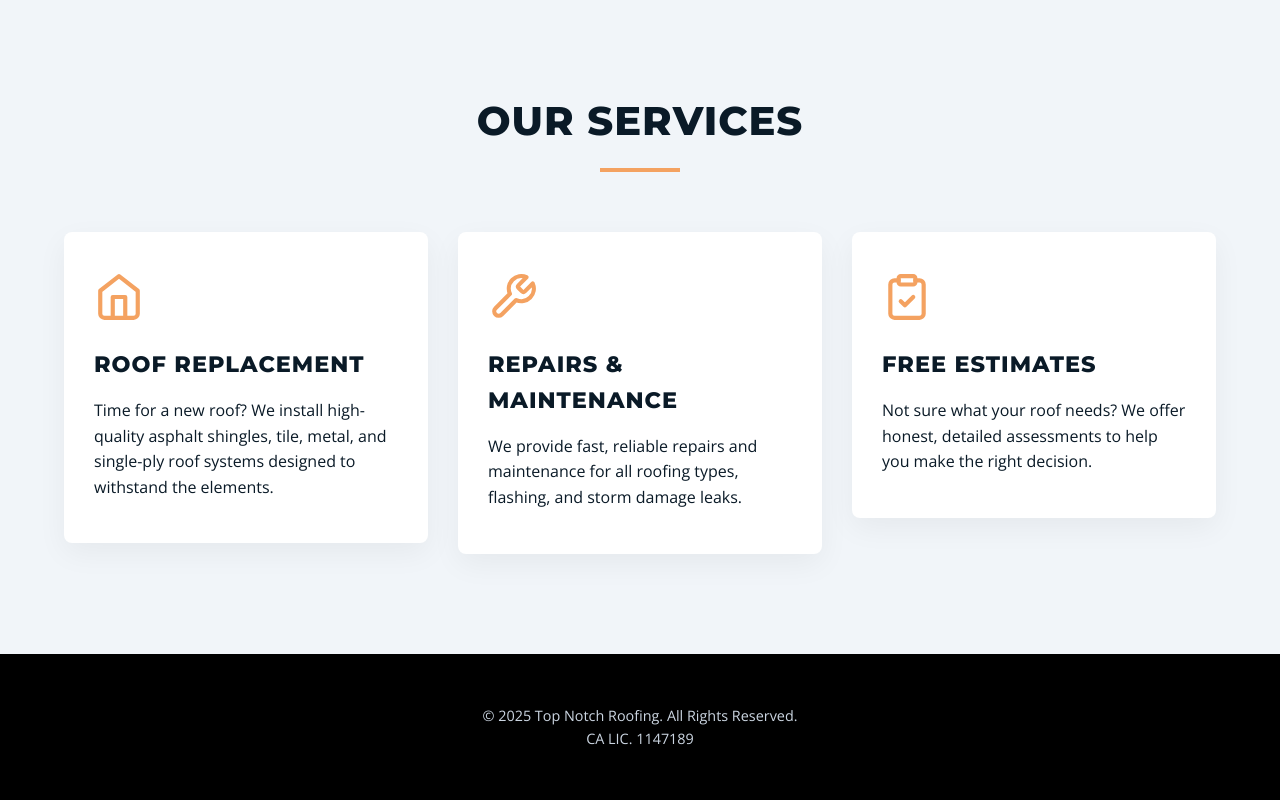
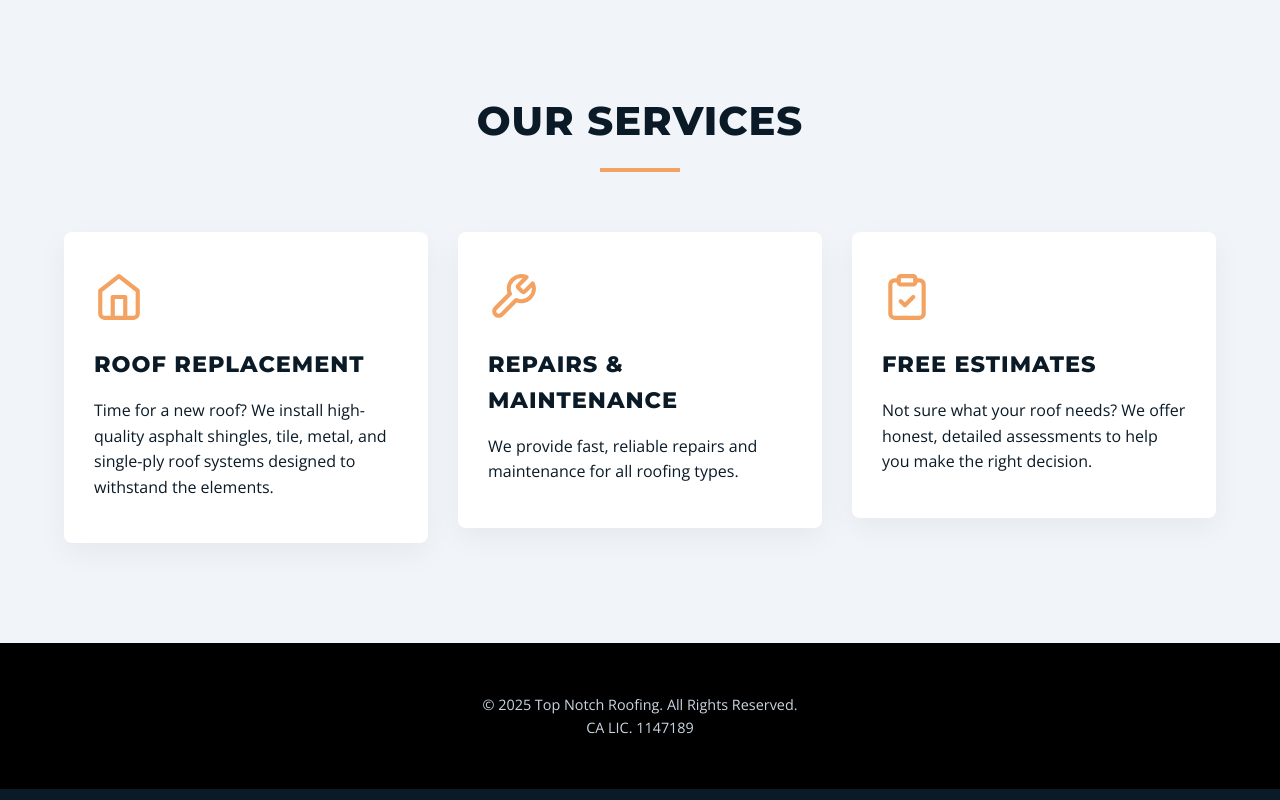
Before and after one commit to MeMo01011010/MeMo01011010.github.io, a plain HTML site: page index.html in a window 1280 px wide. Shown: the part 1011-1811 px from the top of the page. Drawn offline with nearby package versions, Linux system fonts and the light colour scheme.

Commit message:
Update index.html

```diff
--- a/index.html
+++ b/index.html
@@ -353,7 +353,7 @@
                     </svg>
                 </div>
                 <h3>Repairs & Maintenance</h3>
-                <p>We provide fast, reliable repairs and maintenance for all roofing types, flashing, and storm damage leaks.</p>
+                <p>We provide fast, reliable repairs and maintenance for all roofing types.</p>
             </div>
             </a>
 
```
